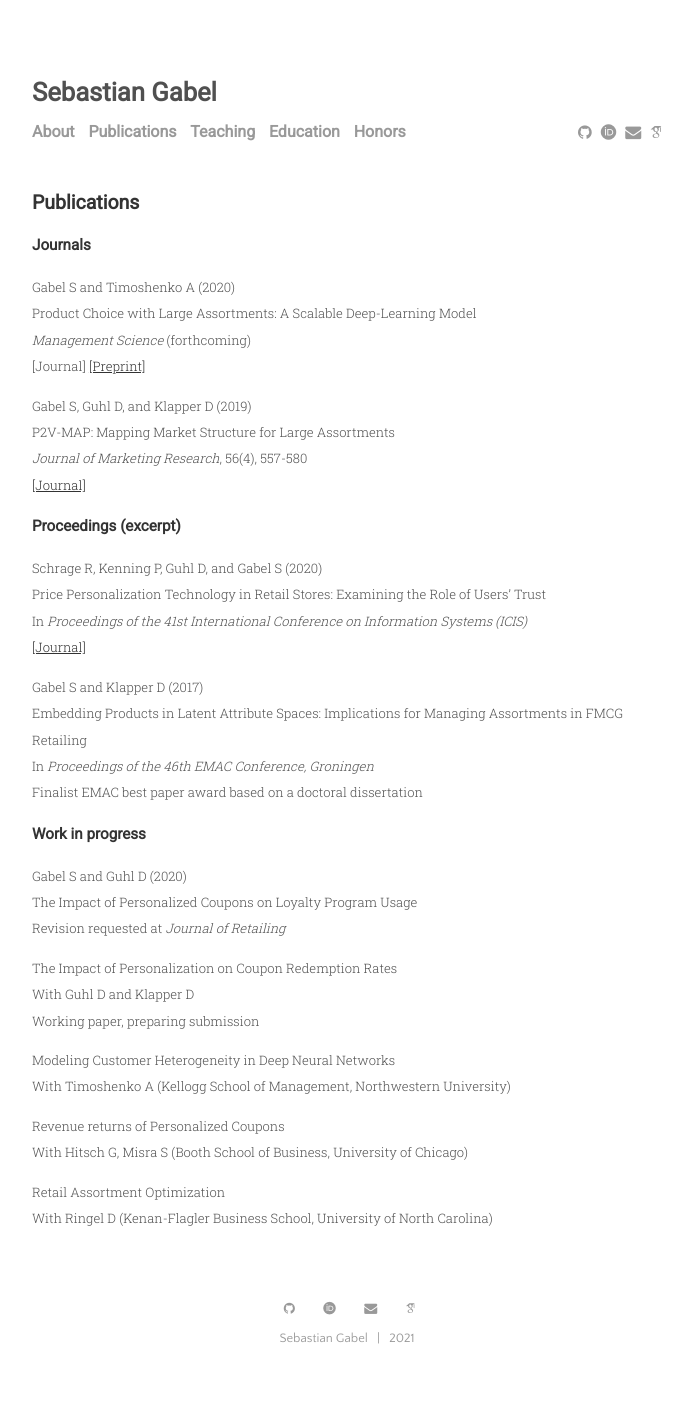
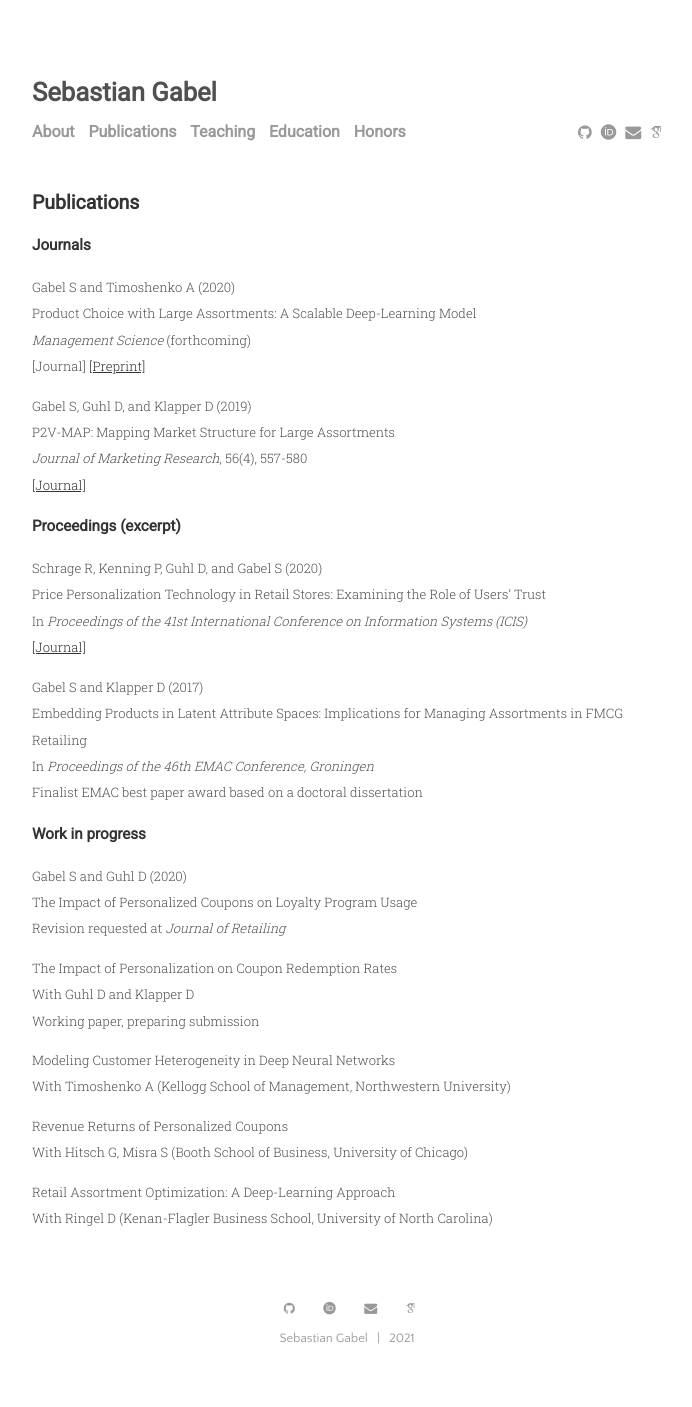
Before and after one commit to sbstn-gbl/sbstn-gbl.github.io, a Jekyll site: the page built from menu/publications.md, in a window 1280 px wide. Shown: the whole page, without its empty margins (293-985 px from the left). Built offline with Jekyll 4.4.1, drawn with Linux system fonts in a browser that asks for light colours; some web fonts are replaced.

Commit message:
version 1.2.1 (#3)
fixed a typo

```diff
--- a/menu/publications.md
+++ b/menu/publications.md
@@ -41,8 +41,8 @@ Working paper, preparing submission
 Modeling Customer Heterogeneity in Deep Neural Networks <br>
 With Timoshenko A (Kellogg School of Management, Northwestern University)
 
-Revenue returns of Personalized Coupons <br>
+Revenue Returns of Personalized Coupons <br>
 With Hitsch G, Misra S (Booth School of Business, University of Chicago)
 
-Retail Assortment Optimization <br>
+Retail Assortment Optimization: A Deep-Learning Approach <br>
 With Ringel D (Kenan-Flagler Business School, University of North Carolina)
```
